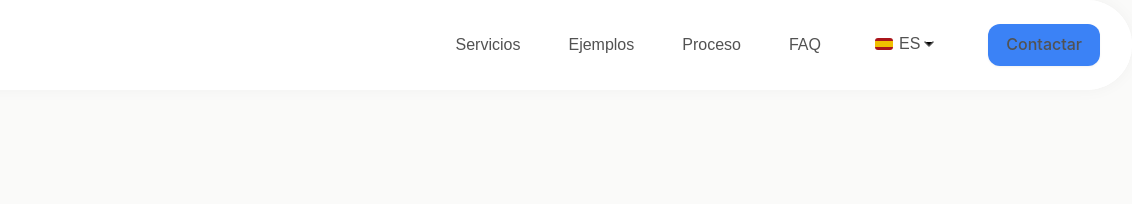
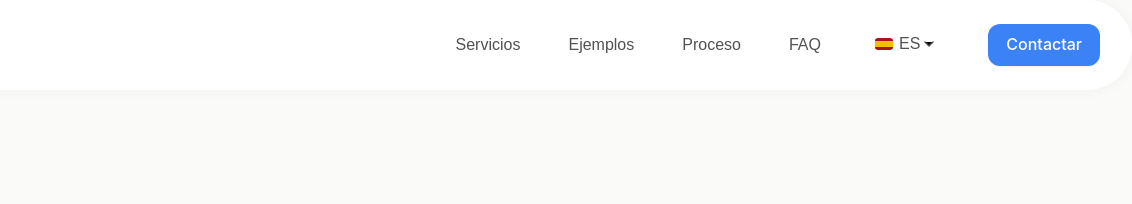
Before and after one commit to sultanaa21/caselyn-portfolio, a website: page public/index.html in a window 1280 px wide. Shown: the top 204 px of the page, 148-1280 px from the left. Drawn offline with Linux system fonts and the light colour scheme.

Commit message:
fix(header): increase specificity for btn-header color override
.navbar-menu a (0,1,1) was beating .btn-header (0,1,0).
Changed to .navbar-menu .btn-header (0,2,0) to win the cascade.

```diff
--- a/public/css/styles.css
+++ b/public/css/styles.css
@@ -277,7 +277,7 @@ a {
   font-size: var(--font-size-base);
 }
 
-.btn-header {
+.navbar-menu .btn-header {
   padding: 0.5rem 1.125rem;
   font-size: var(--font-size-sm);
   font-family: 'Inter', system-ui, sans-serif;
```
